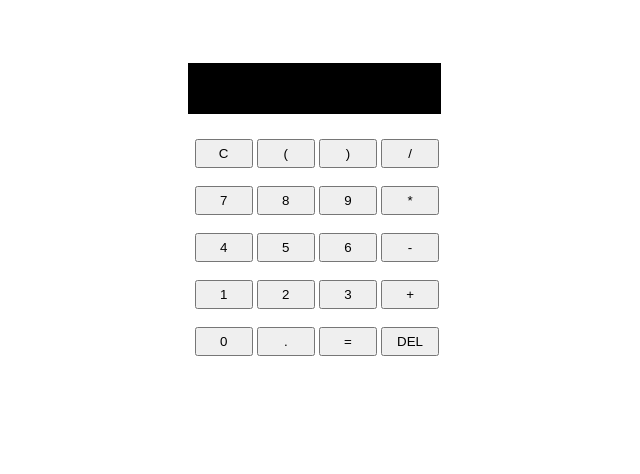
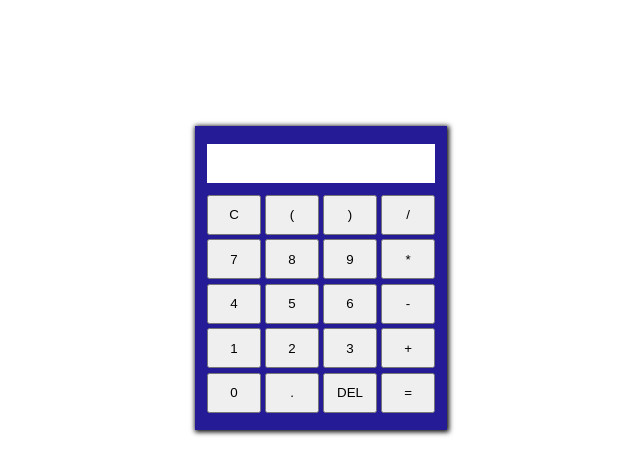
Before and after one commit to florianpoteau/Calculatrice-js, a plain HTML site: page index.html in a window 1280 px wide. Shown: the whole page, without its empty margins (319-959 px from the left). Drawn offline with Linux system fonts and the light colour scheme.

Commit message:
ajout bouton DEL

```diff
--- a/index.html
+++ b/index.html
@@ -11,22 +11,24 @@
 
 <body>
 
+    <div class="background">
+
         <div class="calculatrice">
 
-        <div class="ecran"></div>
+            <div>
+
+                <p class="ecran"></p>
 
                 <div class="touches">
 
-            <div>
+                    <div class="flex">
                         <button data-key="8" class="btn">C</button>
                         <button data-key="53" class="btn">(</button>
                         <button data-key="219" class="btn">)</button>
                         <button data-key="111" class="btn">/</button>
                     </div>
 
-            <br>
-
-            <div>
+                    <div class="flex">
 
                         <button data-key="103" class="btn">7</button>
                         <button data-key="104" class="btn">8</button>
@@ -35,9 +37,7 @@
 
                     </div>
 
-            <br>
-
-            <div>
+                    <div class="flex">
 
                         <button data-key="100" class="btn">4</button>
                         <button data-key="101" class="btn">5</button>
@@ -46,25 +46,24 @@
 
                     </div>
 
-            <br>
-
-            <div>
+                    <div class="flex">
                         <button data-key="97" class="btn">1</button>
                         <button data-key="98" class="btn">2</button>
                         <button data-key="99" class="btn">3</button>
                         <button data-key="107" class="btn">+</button>
                     </div>
 
-            <br>
-
-            <div>
+                    <div class="flex">
                         <button data-key="96" class="btn">0</button>
                         <button data-key="110" class="btn">.</button>
+                        <button data-key="46" class="btn">DEL</button>
                         <button data-key="13" class="btn">=</button>
-                <button data-key="46" class="btn">DEL</button>
                     </div>
                 </div>
             </div>
+        </div>
+    </div>
+
 
     <script src="script.js"></script>
 
--- a/script.js
+++ b/script.js
@@ -35,6 +35,8 @@ const calculer = (valeur) =>{
         }
     }
 }
+
+
 
 
 
--- a/style.css
+++ b/style.css
@@ -1,22 +1,55 @@
 .touches{
-    margin-left: 40%;
-    margin-right: 40%;
+    width: 100%;
+    margin: 0;
 }
 
+button:hover{
+    opacity: 0.75;
+}
 .ecran{
-    background-color: black;
-    color: white;
-    width: 16%;
+    background-color: white;
+    width:100%;
+    height: 30px;
     text-align: center;
-    padding: 2% 2%;
-    margin-bottom: 2%;
-    margin-left: 39.5%;
+    margin-bottom: 5%;
     margin-top: 5%;
+    padding-top: 4%;
 }
 
+.btn{
+    width: 100%;
+    padding: 2% 2%;
+    height: 40px;
+}
 
+.flex{
+    display: flex;
+    justify-content: center;
+    margin-bottom: 2%;
+    gap: 2%;
+}
 
-.btn{
-    width: 23%;
-    padding: 2% 2%;
+.background{
+    margin-top: 10%;
+    background-color: #251b97;
+    padding-top: 0.5%;
+    padding-left: 1%;
+    padding-bottom: 1%;
+    margin-right: 40%;
+    margin-left: 40%;
+    padding-right: 1%;
+    box-shadow: 1px 1px 5px 1px;
 }
+
+.mousemove {
+    height: 30%;
+    width: 20%;
+
+    border: 2px solid pink;
+    position: absolute;
+    transform: translate(-50%, -50%);
+    transition: 0.3s ease;
+    border-radius: 50px;
+    z-index: -1;
+
+}
```
Lines whose indentation alone changed are shown as unchanged.
